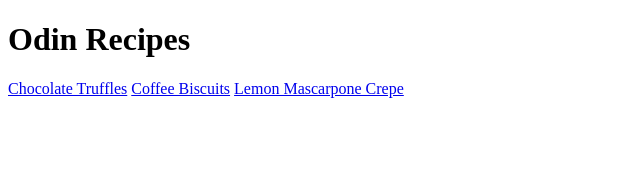
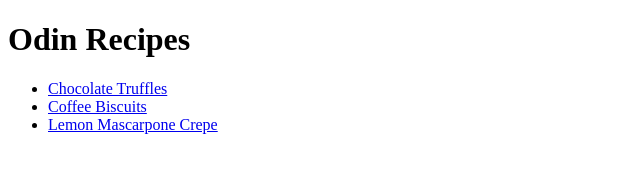
Before and after one commit to jylmarcus/odin-recipes, a plain HTML site: page index.html in a window 1280 px wide. Shown: the whole page, without its empty margins (0-640 px from the left). Drawn offline with Linux system fonts and the light colour scheme.

Commit message:
Update recipes index.html

```diff
--- a/index.html
+++ b/index.html
@@ -6,9 +6,15 @@
 </head>
 <body>
     <h1>Odin Recipes</h1>
-    <a href="recipes/chocolate-truffles.html">Chocolate Truffles</a>
-    <a href="recipes/coffee-biscuits.html">Coffee Biscuits</a>
-    <a href="recipes/lemon-mascarpone-crepe.html">Lemon Mascarpone Crepe</a>
+
+    <p>
+        <ul>
+            <li><a href="recipes/chocolate-truffles.html">Chocolate Truffles</a></li>
+            <li><a href="recipes/coffee-biscuits.html">Coffee Biscuits</a></li>
+            <li><a href="recipes/lemon-mascarpone-crepe.html">Lemon Mascarpone Crepe</a></li>
+        </ul>
+    </p>
+
 </body>
 
 
```
